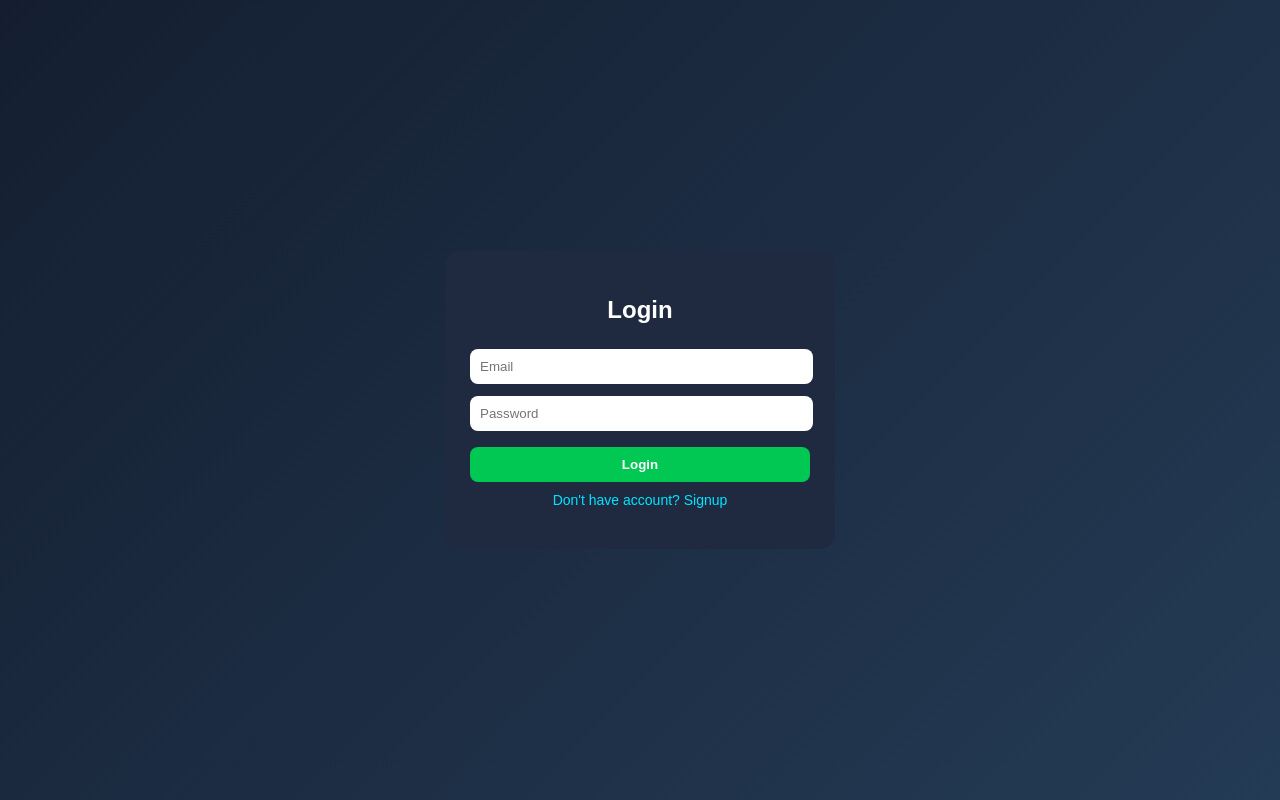
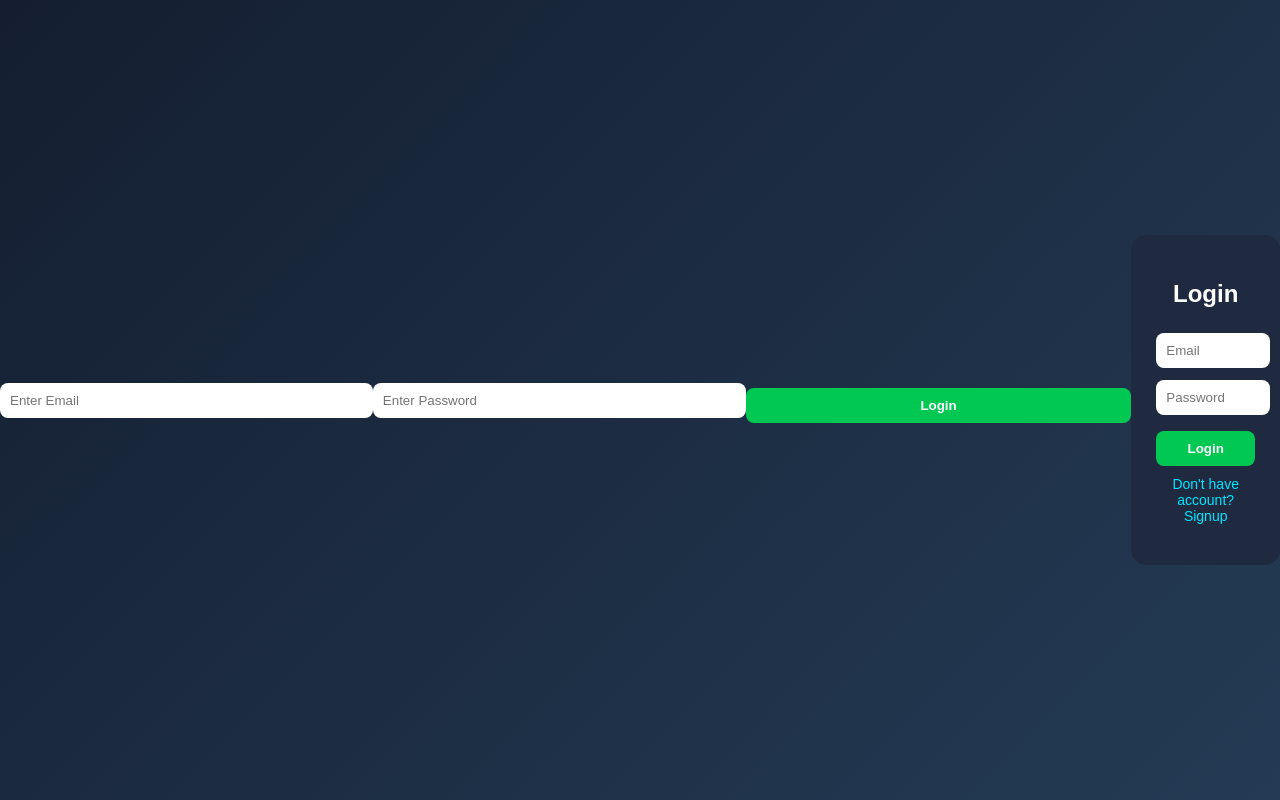
Before and after one commit to shankarbhagatpaswanshankarpasw-code/cashflow-community, a plain HTML site: page index.html in a window 1280 px wide. Drawn offline with Linux system fonts and the light colour scheme.

Commit message:
Update index.html

```diff
--- a/index.html
+++ b/index.html
@@ -59,6 +59,10 @@ button{
 </head>
 
 <body>
+       <input type="email" id="email" placeholder="Enter Email">
+<input type="password" id="password" placeholder="Enter Password">
+<button onclick="login()">Login</button>
+
 
 <div class="box" id="authBox">
 
```
